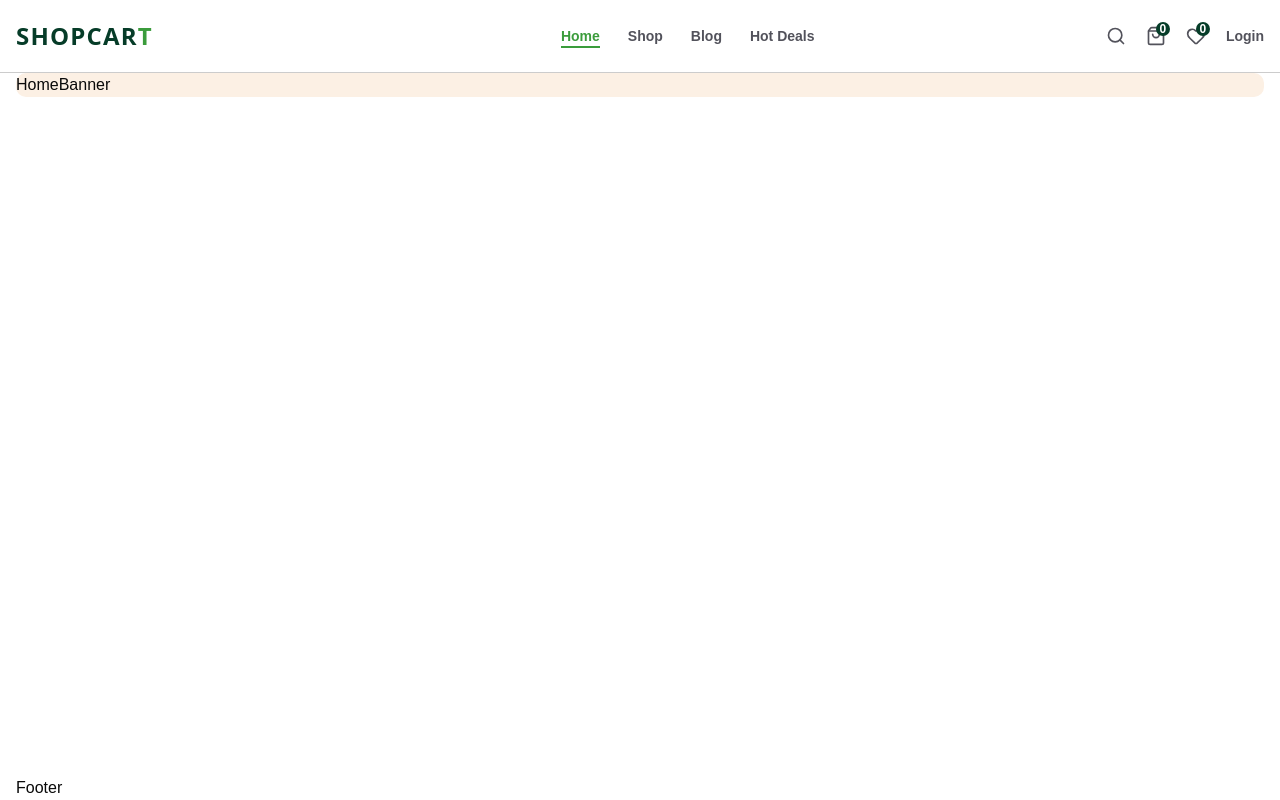
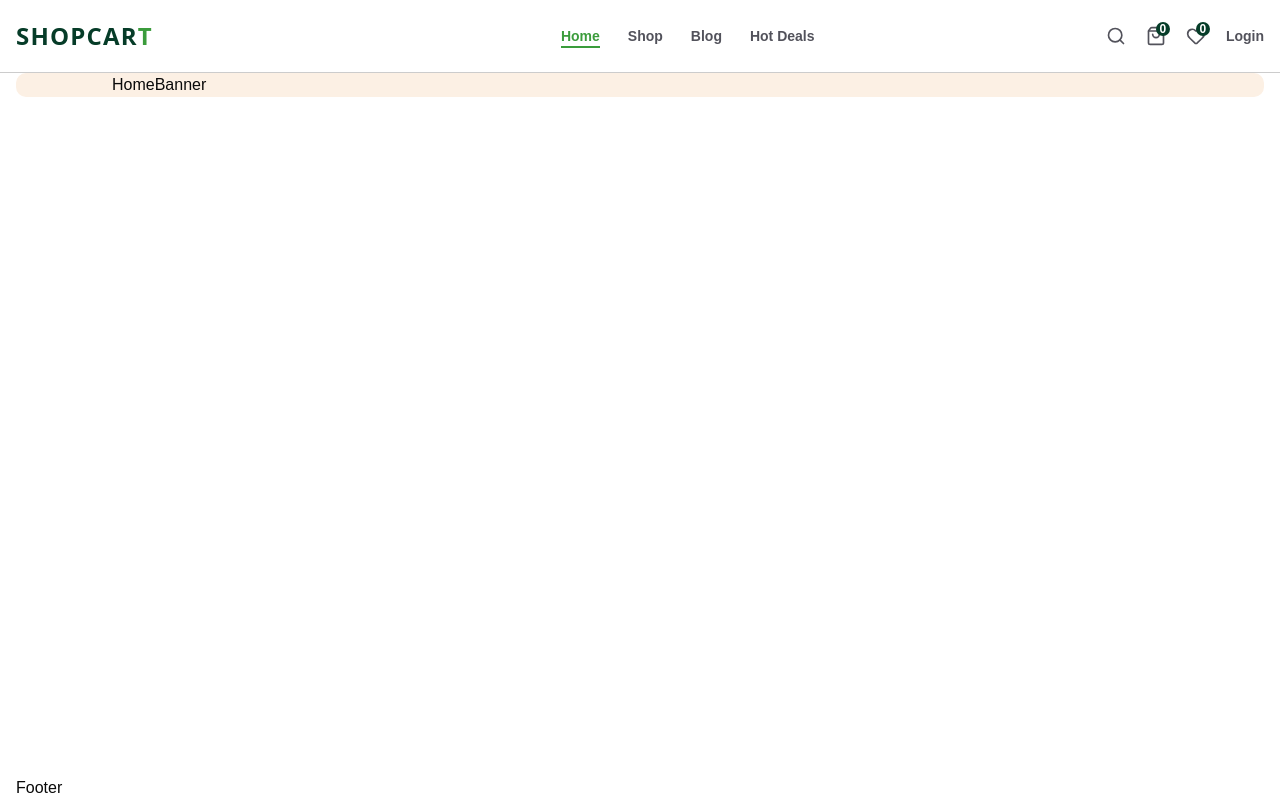
Before and after one commit to Roshen-Perera/nintrix-app, a Next.js app: page / in a window 1280 px wide. Built offline with nearby package versions, Linux system fonts and the light colour scheme; no server answers.

Commit message:
fix: add padding and flex properties to HomeBanner component for improved layout

```diff
--- a/components/HomeBanner.tsx
+++ b/components/HomeBanner.tsx
@@ -2,7 +2,7 @@ import React from 'react'
 
 const HomeBanner = () => {
   return (
-    <div className='py-16 md:py-0 bg-shop_light_pink rounded-lg'>
+    <div className='py-16 md:py-0 bg-shop_light_pink rounded-lg px-10 lg:px-24 flex items-center justify-between'>
         HomeBanner
     </div>
   )
```
